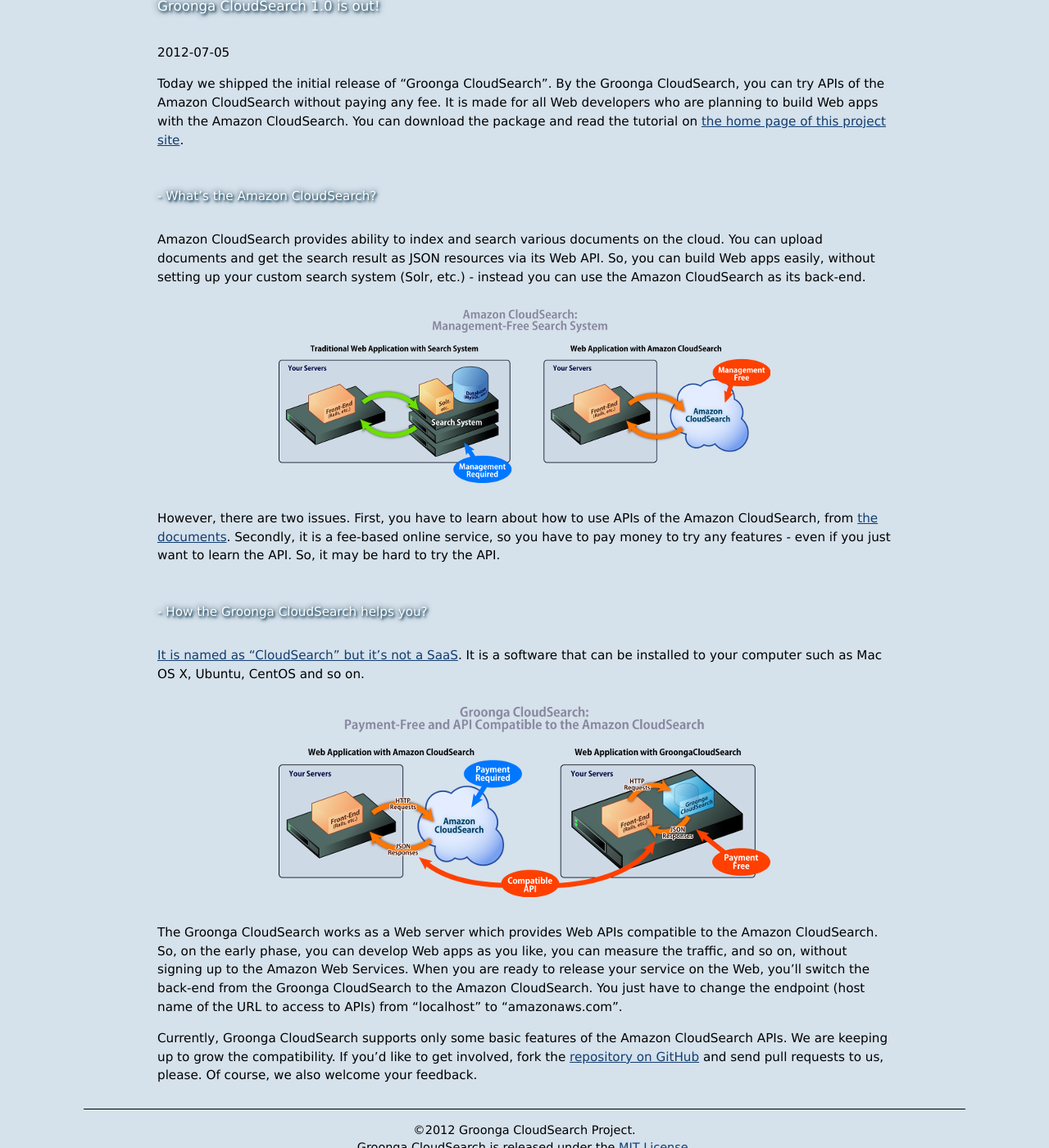
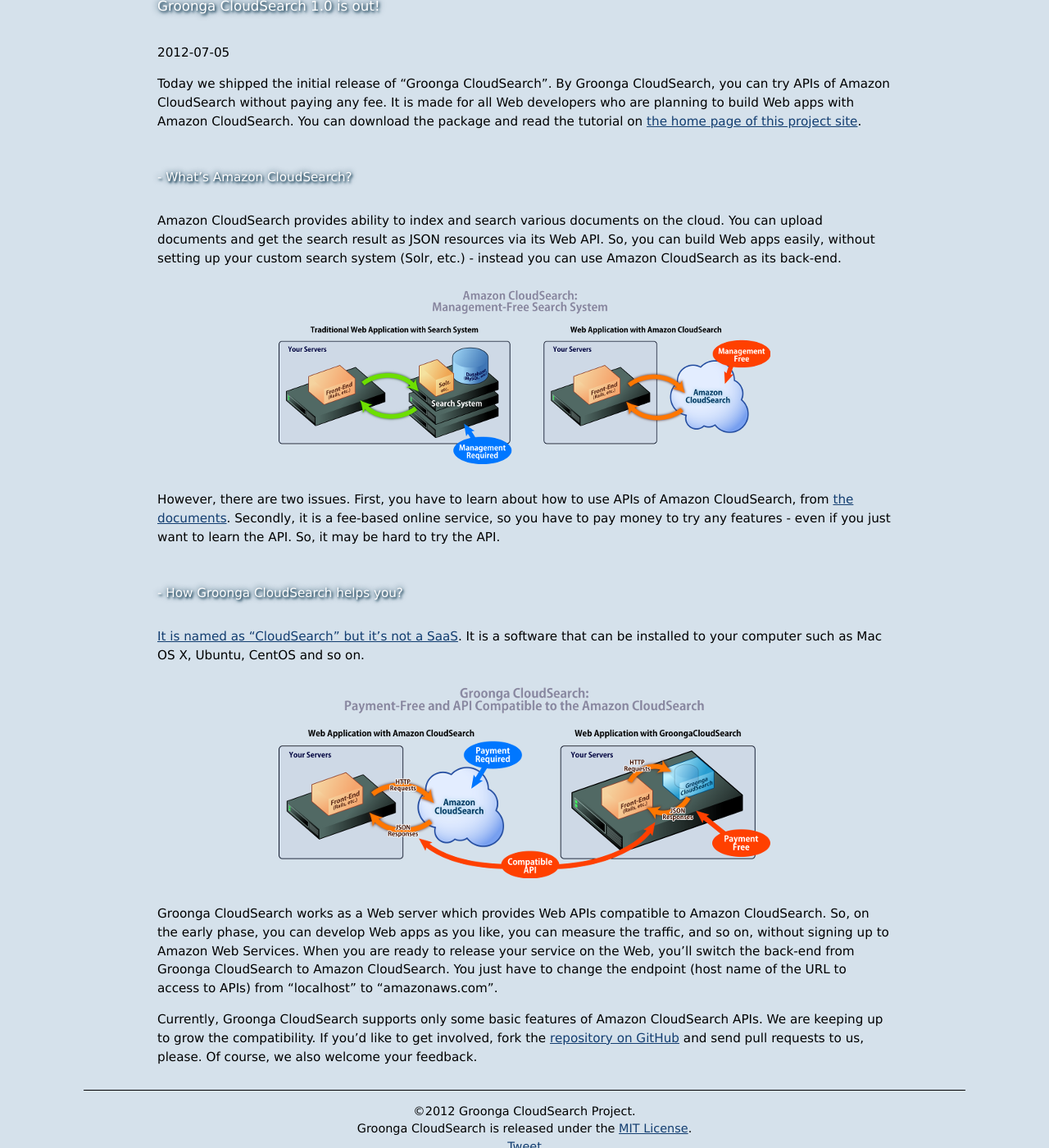
Before and after one commit to groonga/gcs.groonga.org, a Jekyll site: the page built from _posts/2012-07-05-initial-release.md, in a window 1280 px wide and 1400 px high, scrolled down 248 px. Shown: the whole window at 82% size. Built offline with Jekyll 4.4.1, drawn with Linux system fonts in a browser that asks for light colours; comment, search, counter and statistics services are not loaded.

Commit message:
blog: remove "the" from Groonga CloudSearch and Amazon CloudSearch

```diff
--- a/_posts/2012-07-05-initial-release.md
+++ b/_posts/2012-07-05-initial-release.md
@@ -3,23 +3,23 @@
 layout: post
 ---
 
-Today we shipped the initial release of "Groonga CloudSearch". By the Groonga CloudSearch, you can try APIs of the Amazon CloudSearch without paying any fee. It is made for all Web developers who are planning to build Web apps with the Amazon CloudSearch. You can download the package and read the tutorial on [the home page of this project site](http://gcs.groonga.org/).
+Today we shipped the initial release of "Groonga CloudSearch". By Groonga CloudSearch, you can try APIs of Amazon CloudSearch without paying any fee. It is made for all Web developers who are planning to build Web apps with Amazon CloudSearch. You can download the package and read the tutorial on [the home page of this project site](http://gcs.groonga.org/).
 
 
-### What's the Amazon CloudSearch?
+### What's Amazon CloudSearch?
 
-Amazon CloudSearch provides ability to index and search various documents on the cloud. You can upload documents and get the search result as JSON resources via its Web API. So, you can build Web apps easily, without setting up your custom search system (Solr, etc.) - instead you can use the Amazon CloudSearch as its back-end.
+Amazon CloudSearch provides ability to index and search various documents on the cloud. You can upload documents and get the search result as JSON resources via its Web API. So, you can build Web apps easily, without setting up your custom search system (Solr, etc.) - instead you can use Amazon CloudSearch as its back-end.
 
 <a href="/images/architecture-trad-vs-acs-large.png" rel="lightbox"><img src="/images/architecture-trad-vs-acs-small.png" alt="(Figure 1: Legacy Web Apps v.s. Web Apps with Amazon CloudSearch)" /></a>
 
-However, there are two issues. First, you have to learn about how to use APIs of the Amazon CloudSearch, from [the documents](http://aws.amazon.com/documentation/cloudsearch/). Secondly, it is a fee-based online service, so you have to pay money to try any features - even if you just want to learn the API. So, it may be hard to try the API.
+However, there are two issues. First, you have to learn about how to use APIs of Amazon CloudSearch, from [the documents](http://aws.amazon.com/documentation/cloudsearch/). Secondly, it is a fee-based online service, so you have to pay money to try any features - even if you just want to learn the API. So, it may be hard to try the API.
 
-### How the Groonga CloudSearch helps you?
+### How Groonga CloudSearch helps you?
 
 [It is named as "CloudSearch" but it's not a SaaS](/docs/faq/#why-cloud-in-name). It is a software that can be installed to your computer such as Mac OS X, Ubuntu, CentOS and so on.
 
 <a href="/images/architecture-acs-vs-gcs-large.png" rel="lightbox"><img src="/images/architecture-acs-vs-gcs-small.png" alt="(Figure 2: Web Apps with Amazon CloudSearch v.s. Web Apps with Groonga CloudSearch)" /></a>
 
-The Groonga CloudSearch works as a Web server which provides Web APIs compatible to the Amazon CloudSearch. So, on the early phase, you can develop Web apps as you like, you can measure the traffic, and so on, without signing up to the Amazon Web Services. When you are ready to release your service on the Web, you'll switch the back-end from the Groonga CloudSearch to the Amazon CloudSearch. You just have to change the endpoint (host name of the URL to access to APIs) from "localhost" to "amazonaws.com".
+Groonga CloudSearch works as a Web server which provides Web APIs compatible to Amazon CloudSearch. So, on the early phase, you can develop Web apps as you like, you can measure the traffic, and so on, without signing up to Amazon Web Services. When you are ready to release your service on the Web, you'll switch the back-end from Groonga CloudSearch to Amazon CloudSearch. You just have to change the endpoint (host name of the URL to access to APIs) from "localhost" to "amazonaws.com".
 
-Currently, Groonga CloudSearch supports only some basic features of the Amazon CloudSearch APIs. We are keeping up to grow the compatibility. If you'd like to get involved, fork the [repository on GitHub](https://github.com/groonga/gcs) and send pull requests to us, please. Of course, we also welcome your feedback.
+Currently, Groonga CloudSearch supports only some basic features of Amazon CloudSearch APIs. We are keeping up to grow the compatibility. If you'd like to get involved, fork the [repository on GitHub](https://github.com/groonga/gcs) and send pull requests to us, please. Of course, we also welcome your feedback.
```
